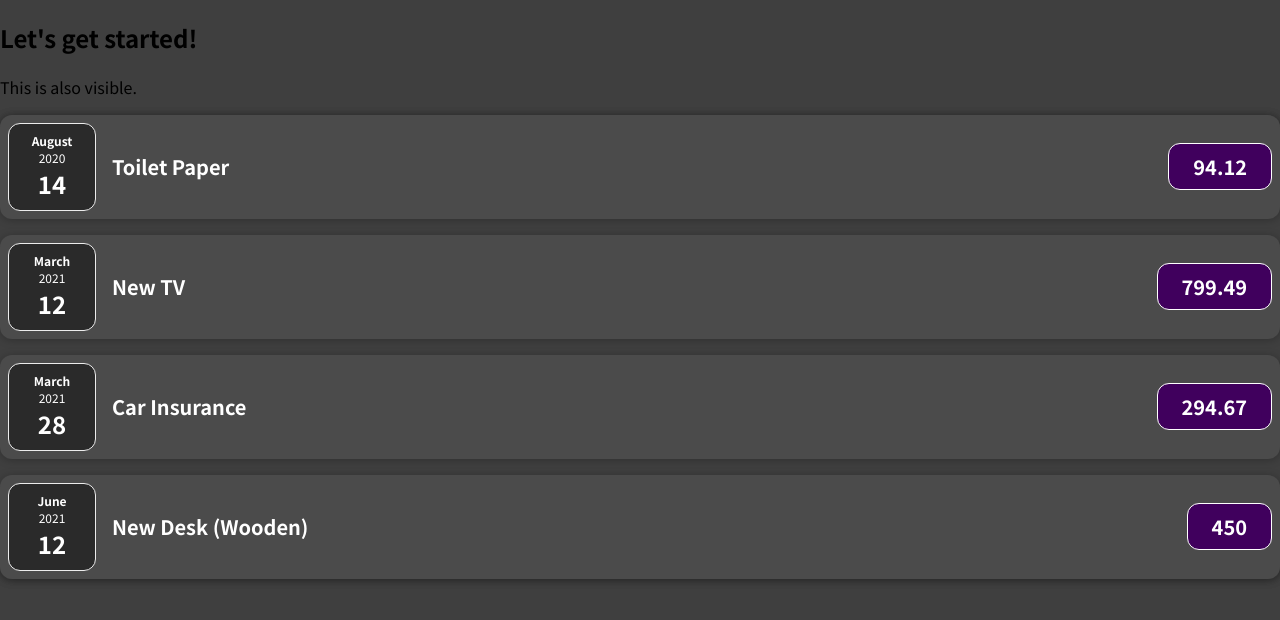
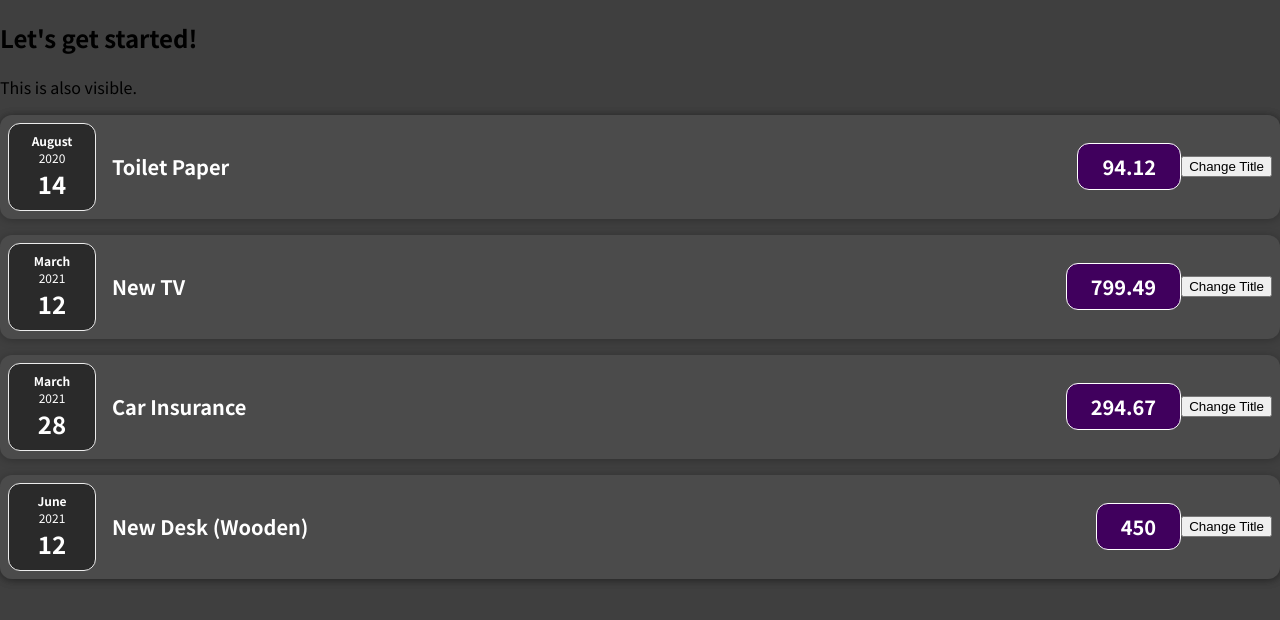
Before and after one commit to TaniaMishra/ctw_demo, a React (Create React App) app: page / in a window 1280 px wide. Shown: the top 620 px of the page. Built offline with nearby package versions, Linux system fonts and the light colour scheme.

Commit message:
progress check 6-2

```diff
--- a/src/components/ExpenseItem.js
+++ b/src/components/ExpenseItem.js
@@ -1,18 +1,25 @@
-import React from 'react';
+import React, {useState} from 'react';
 import "./ExpenseItem.css";
 import ExpenseDate from "./ExpenseDate.js";
 import Card from "./Card.js"
 
 function ExpenseItem(props) {
+    const [title, setTitle] = useState(props.title);
+    function clickHandler(){
+        setTitle('Update');
+    }
+
     return (
         <Card className='expense-item'>
             <ExpenseDate date={props.date}></ExpenseDate>
             <div className='expense-item__description'>
-                <h2>{props.title}</h2>
+                <h2>{title}</h2>
                 <div className='expense-item__price'>{props.amount}</div>
             </div>
+            <button onClick={clickHandler}>Change Title</button>
         </Card>
     );
 
 }
+
 export default ExpenseItem;
```
Also changed, not shown: 1 other file (tests, documents, lock files or other folders).
